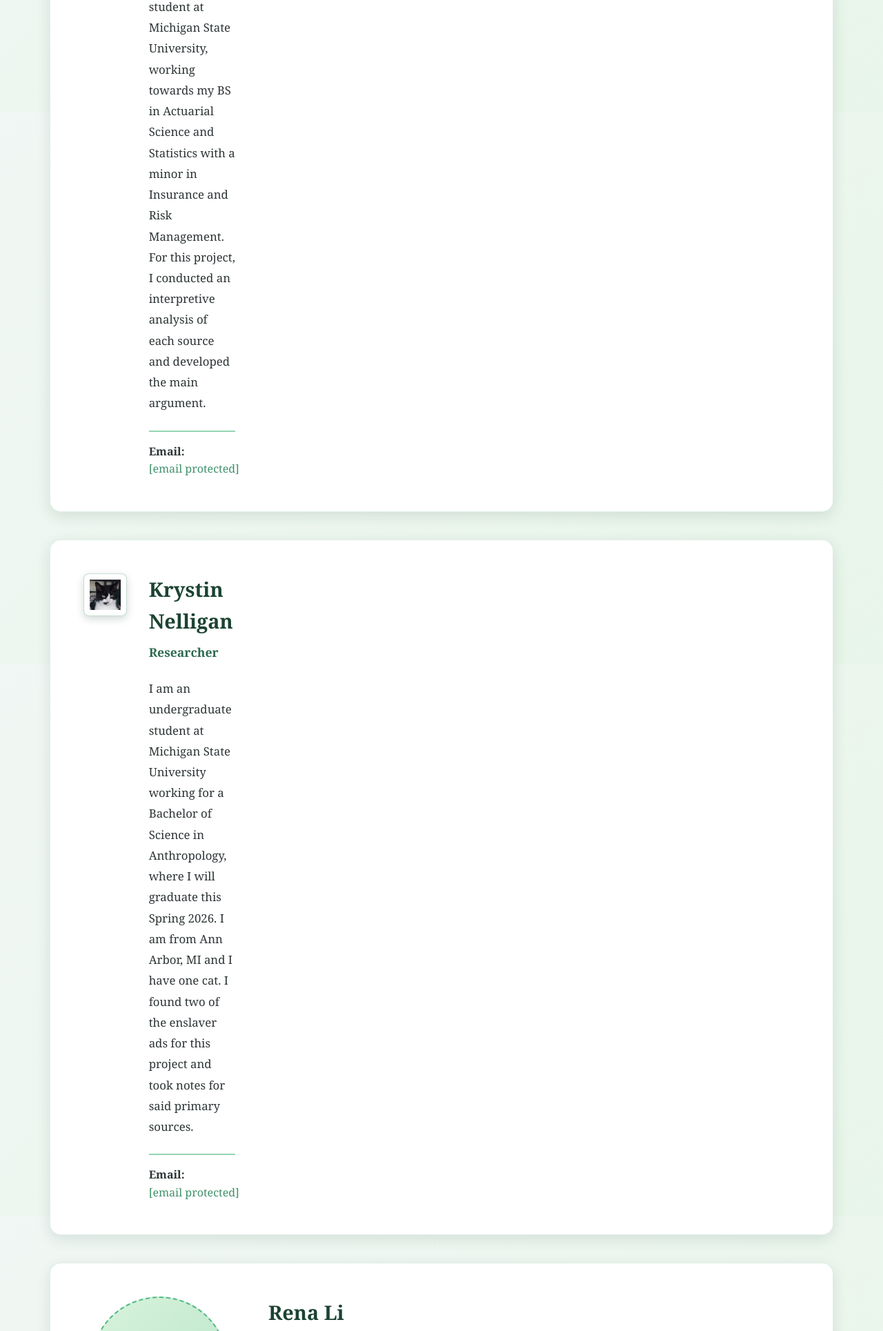
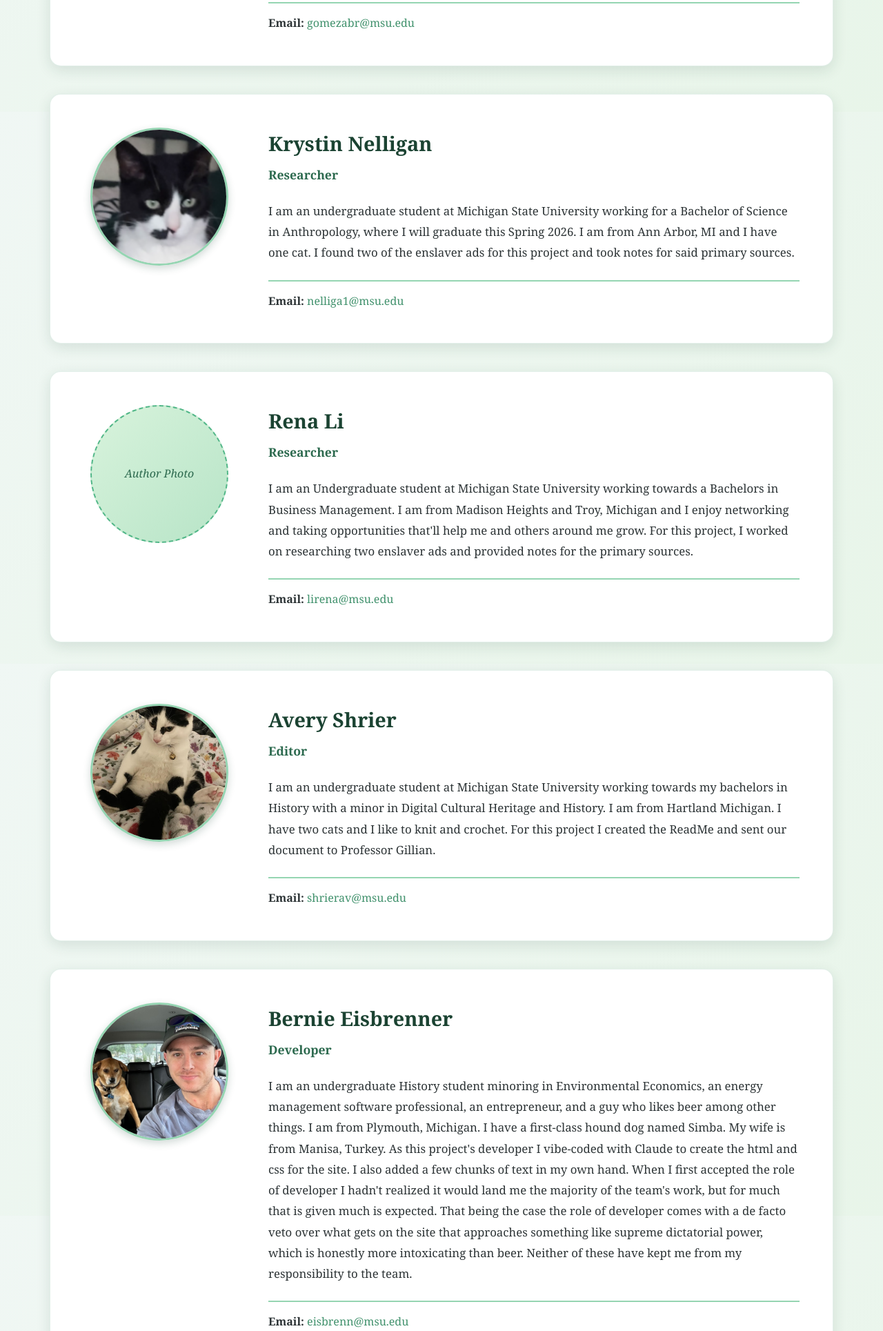
Before and after one commit to doingdigitalhistory/techpod1, a plain HTML site: page authors.html in a window 1280 px wide. Shown: the part 638-2567 px from the top of the page at 69% size. Drawn offline with Linux system fonts and the light colour scheme.

Commit message:
new updated authors page

```diff
--- a/authors.html
+++ b/authors.html
@@ -26,10 +26,9 @@
 
         <section class="authors-section">
             <article class="author-card">
-                <div class="source-content">
-                    <div class="source-image">
-    <img src="images/abrahams_cat.png" alt="cat">
-</div>
+                <div class="author-image">
+                    <img src="images/abrahams_cat.png" alt="Abraham's cat">
+                </div>
                 <div class="author-info">
                     <h2>Abraham Gomez</h2>
                     <p class="author-title">Writer</p>
@@ -37,16 +36,15 @@
                         I am an Undergraduate student at Michigan State University, working towards my BS in Actuarial Science and Statistics with a minor in Insurance and Risk Management. For this project, I conducted an interpretive analysis of each source and developed the main argument.
                     </p>
                     <div class="author-contact">
-                        <p><strong>Email:</strong> <a href="/cdn-cgi/l/email-protection#0d68756c607d61684d68606c6461236e6260"><span class="__cf_email__" data-cfemail="a9ccd1c8c4d9c5cce9ccc4c8c0c587cac6c4">[email&#160;protected]</span></a></p>
+                        <p><strong>Email:</strong> <a href="mailto:gomezabr@msu.edu">gomezabr@msu.edu</a></p>
                     </div>
                 </div>
             </article>
 
             <article class="author-card">
-                <div class="source-content">
-                    <div class="source-image">
-    <img src="images/abrahams_cat.png" alt="cat">
-</div>
+                <div class="author-image">
+                    <img src="images/abrahams_cat.png" alt="Krystin's cat">
+                </div>
                 <div class="author-info">
                     <h2>Krystin Nelligan</h2>
                     <p class="author-title">Researcher</p>
@@ -54,13 +52,11 @@
                         I am an undergraduate student at Michigan State University working for a Bachelor of Science in Anthropology, where I will graduate this Spring 2026. I am from Ann Arbor, MI and I have one cat. I found two of the enslaver ads for this project and took notes for said primary sources.
                     </p>
                     <div class="author-contact">
-                        <p><strong>Email:</strong> <a href="/cdn-cgi/l/email-protection#24415c4549544841644149454d480a474b49"><span class="__cf_email__" data-cfemail="cfaab7aea2bfa3aa8faaa2aea6a3e1aca0a2">[email&#160;protected]</span></a></p>
+                        <p><strong>Email:</strong> <a href="mailto:nelliga1@msu.edu">nelliga1@msu.edu</a></p>
                     </div>
                 </div>
             </article>
 
-            <!-- Add more author cards as needed -->
-             <section class="authors-section">
             <article class="author-card">
                 <div class="author-image">
                     <div class="avatar-placeholder">
@@ -71,20 +67,18 @@
                     <h2>Rena Li</h2>
                     <p class="author-title">Researcher</p>
                     <p class="author-bio">
-                        I am an Undergraduate student at Michigan State University working towards a Bachelors in Business Management. I am from Madison Heights and Troy, Michigan and I enjoy networking and taking opportunities that’ll help me and others around me grow. For this project, I worked on researching two enslaver ads and provided notes for the primary sources.
+                        I am an Undergraduate student at Michigan State University working towards a Bachelors in Business Management. I am from Madison Heights and Troy, Michigan and I enjoy networking and taking opportunities that'll help me and others around me grow. For this project, I worked on researching two enslaver ads and provided notes for the primary sources.
                     </p>
                     <div class="author-contact">
-                        <p><strong>Email:</strong> <a href="/cdn-cgi/l/email-protection#0d68756c607d61684d68606c6461236e6260"><span class="__cf_email__" data-cfemail="a9ccd1c8c4d9c5cce9ccc4c8c0c587cac6c4">[email&#160;protected]</span></a></p>
+                        <p><strong>Email:</strong> <a href="mailto:lirena@msu.edu">lirena@msu.edu</a></p>
                     </div>
                 </div>
             </article>
 
-            <section class="authors-section">
             <article class="author-card">
-                <div class="source-content">
-                    <div class="source-image">
-    <img src="images/Avery's_cat.jpg" alt="cat">
-</div>
+                <div class="author-image">
+                    <img src="images/Avery's_cat.jpg" alt="Avery's cat">
+                </div>
                 <div class="author-info">
                     <h2>Avery Shrier</h2>
                     <p class="author-title">Editor</p>
@@ -92,31 +86,36 @@
                         I am an undergraduate student at Michigan State University working towards my bachelors in History with a minor in Digital Cultural Heritage and History. I am from Hartland Michigan. I have two cats and I like to knit and crochet. For this project I created the ReadMe and sent our document to Professor Gillian.
                     </p>
                     <div class="author-contact">
-                        <p><strong>Email:</strong> <a href="/cdn-cgi/l/email-protection#0d68756c607d61684d68606c6461236e6260"><span class="__cf_email__" data-cfemail="a9ccd1c8c4d9c5cce9ccc4c8c0c587cac6c4">[email&#160;protected]</span></a></p>
+                        <p><strong>Email:</strong> <a href="mailto:shrierav@msu.edu">shrierav@msu.edu</a></p>
                     </div>
                 </div>
             </article>
 
-            <section class="authors-section">
             <article class="author-card">
-                <div class="source-content">
-                    <div class="source-image">
-    <img src="images/IMG_0709.jpg" alt="simba">
-</div>
+                <div class="author-image">
+                    <img src="images/IMG_0709.jpg" alt="Bernie's dog Simba">
+                </div>
                 <div class="author-info">
                     <h2>Bernie Eisbrenner</h2>
                     <p class="author-title">Developer</p>
                     <p class="author-bio">
-                        I am an undergraduate History student minoring in Environmental Economics, an energy management software professional, an entrepreneur, and a guy who likes beer among other things. I am from Plymouth, Michigan. I have a first-class hound dog named Simba. My wife is from Manisa, Turkey. As this project's developer I vibe-coded with Claude to create the html and css for the site. I also added a few chunks of text in my own hand. When I first accepted the role of developer I hadn't realized it would land me the majority of the team's work, but for much that is given much is expected. That being the case the role of developer comes with a de facto veto over what gets on the site that approaches something like supreme dicatatorial power, which is honestly more intoxicating than beer. Neither of these have kept me from my responsibility to the team.
+                        I am an undergraduate History student minoring in Environmental Economics, an energy management software professional, an entrepreneur, and a guy who likes beer among other things. I am from Plymouth, Michigan. I have a first-class hound dog named Simba. My wife is from Manisa, Turkey. As this project's developer I vibe-coded with Claude to create the html and css for the site. I also added a few chunks of text in my own hand. When I first accepted the role of developer I hadn't realized it would land me the majority of the team's work, but for much that is given much is expected. That being the case the role of developer comes with a de facto veto over what gets on the site that approaches something like supreme dictatorial power, which is honestly more intoxicating than beer. Neither of these have kept me from my responsibility to the team.
                     </p>
                     <div class="author-contact">
-                        <p><strong>Email:</strong> <a href="/cdn-cgi/l/email-protection#0d68756c607d61684d68606c6461236e6260"><span class="__cf_email__" data-cfemail="a9ccd1c8c4d9c5cce9ccc4c8c0c587cac6c4">[email&#160;protected]</span></a></p>
+                        <p><strong>Email:</strong> <a href="mailto:eisbrenn@msu.edu">eisbrenn@msu.edu</a></p>
                     </div>
                 </div>
             </article>
-
         </section>
 
         <section class="acknowledgments">
             <h2>Acknowledgments</h2>
-            <p>[Optional: Include a
+            <p>We would like to thank Professor Gillian for guidance on this project, and the Freedom on the Move database for providing access to these historical documents.</p>
+        </section>
+    </main>
+
+    <footer>
+        <p>&copy; 2024 Digital History Project. Created for academic purposes.</p>
+    </footer>
+</body>
+</html>
```
